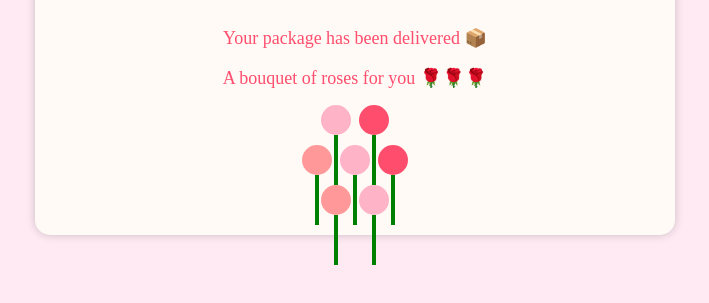
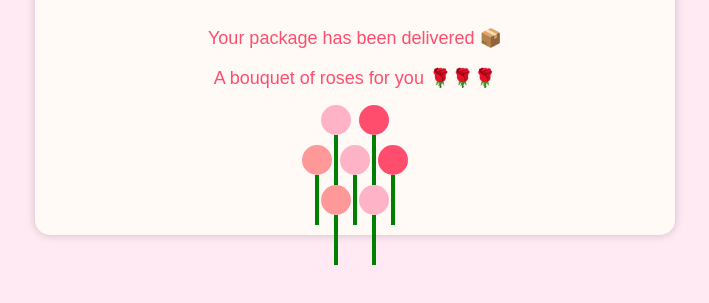
Before and after one commit to jenjennx/valentines-secret, a plain HTML site: page index.html in a window 1280 px wide. Shown: the part 213-516 px from the top of the page, without its empty margins (285-994 px from the left). Drawn offline with Linux system fonts and the light colour scheme.

Commit message:
Update style.css

```diff
--- a/style.css
+++ b/style.css
@@ -1,6 +1,6 @@
 /* General Cute Pastel Theme */
 body {
-    font-family: "Ariel", sans-serifs;
+    font-family: "Arial", sans-serif;
     text-align: center;
     background-color: #ffeaf4;
     color: #d63384;
```
